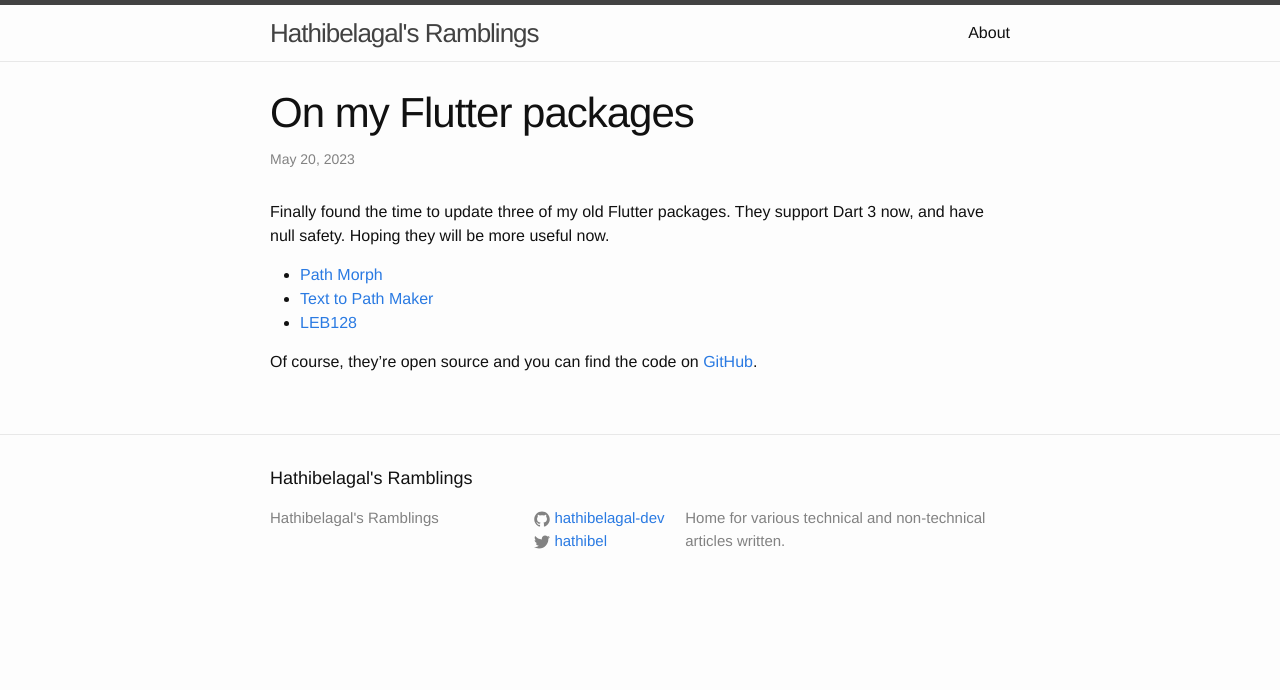
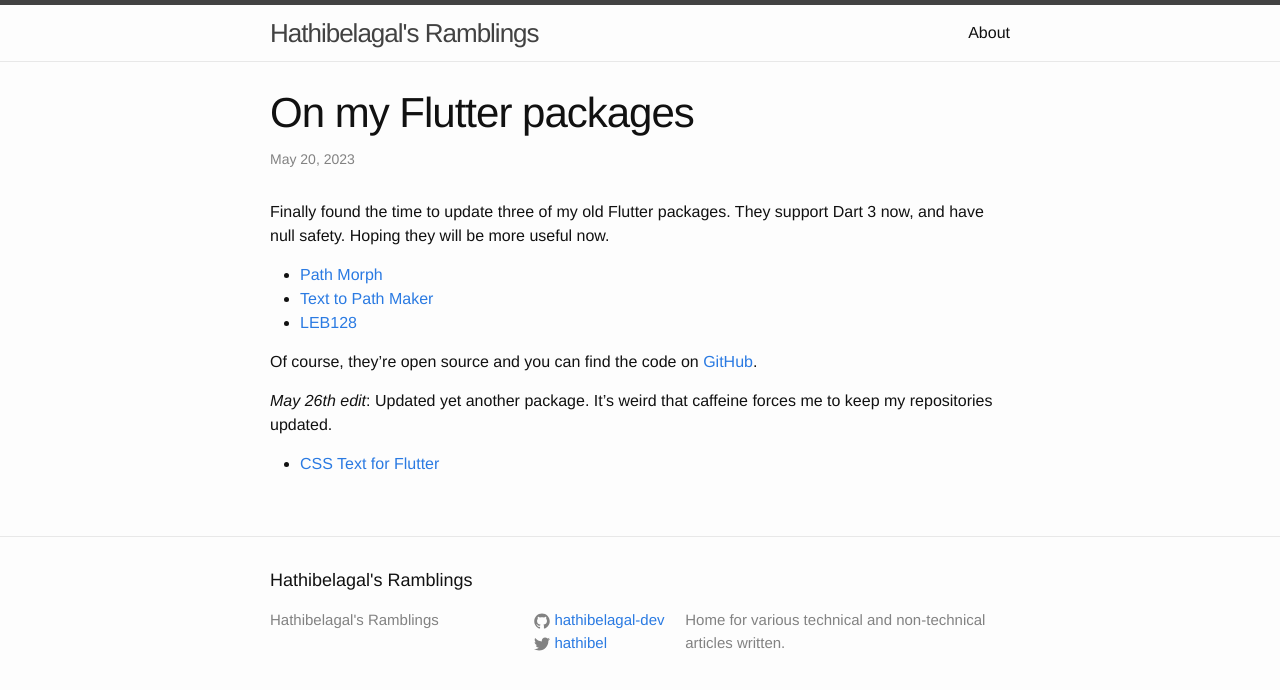
Before and after one commit to hathibelagal-dev/hathibelagal-dev.github.io, a Jekyll site: the page built from _posts/2023-05-20-flutterrepos.md, in a window 1280 px wide. Shown: the top 690 px of the page. Built offline with Jekyll 4.4.1, drawn with Linux system fonts in a browser that asks for light colours.

```diff
--- a/_posts/2023-05-20-flutterrepos.md
+++ b/_posts/2023-05-20-flutterrepos.md
@@ -10,3 +10,8 @@ Finally found the time to update three of my old Flutter packages. They support
 - [LEB128](https://pub.dev/packages/leb128)
 
 Of course, they're open source and you can find the code on [GitHub](https://github.com/hathibelagal-dev).
+
+*May 26th edit*:
+Updated yet another package. It's weird that caffeine forces me to keep my repositories updated.
+
+- [CSS Text for Flutter](https://pub.dev/packages/css_text)
```
Also changed, not shown: _posts/2023-05-26-nynorskordbok.md (added, +8 -0 lines).
